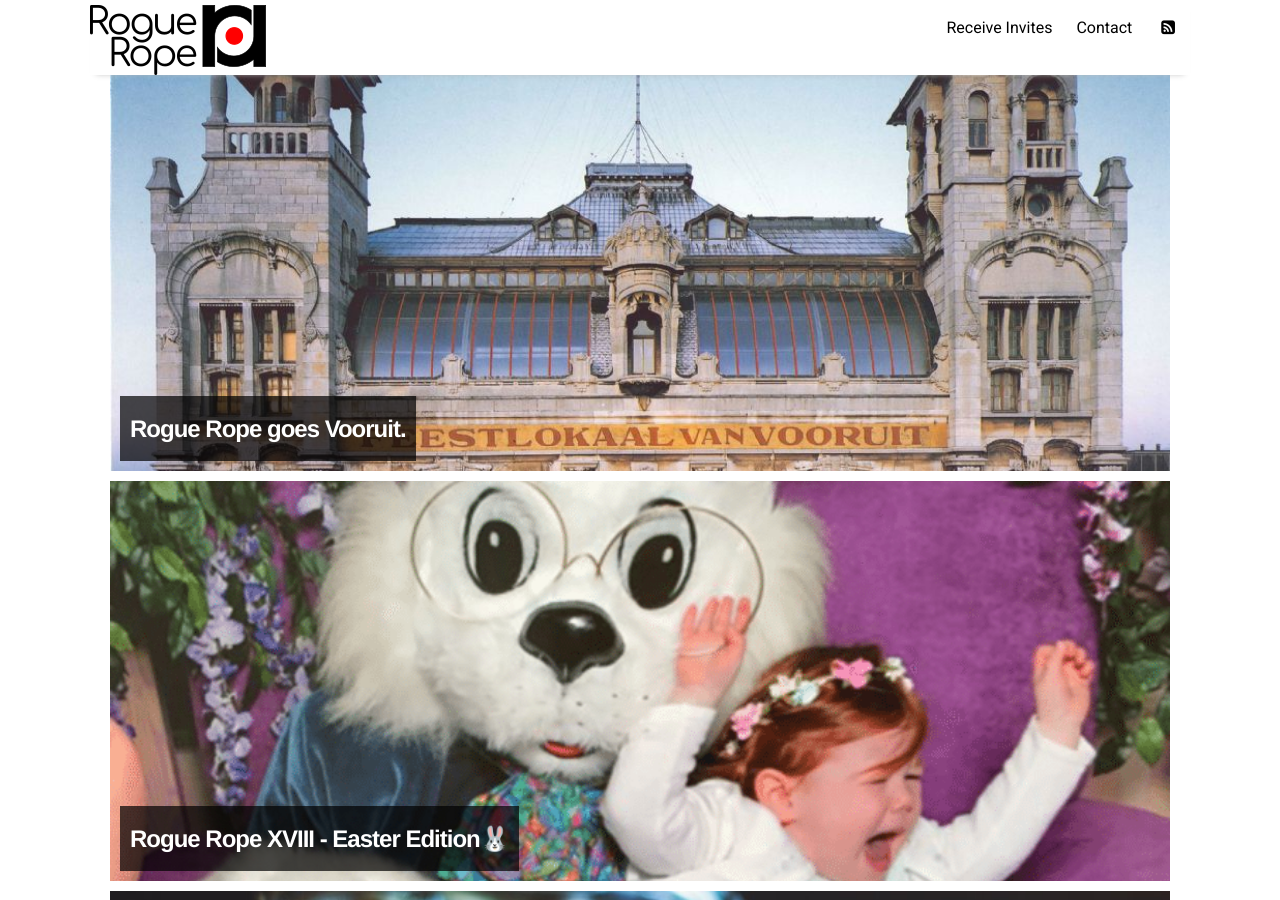
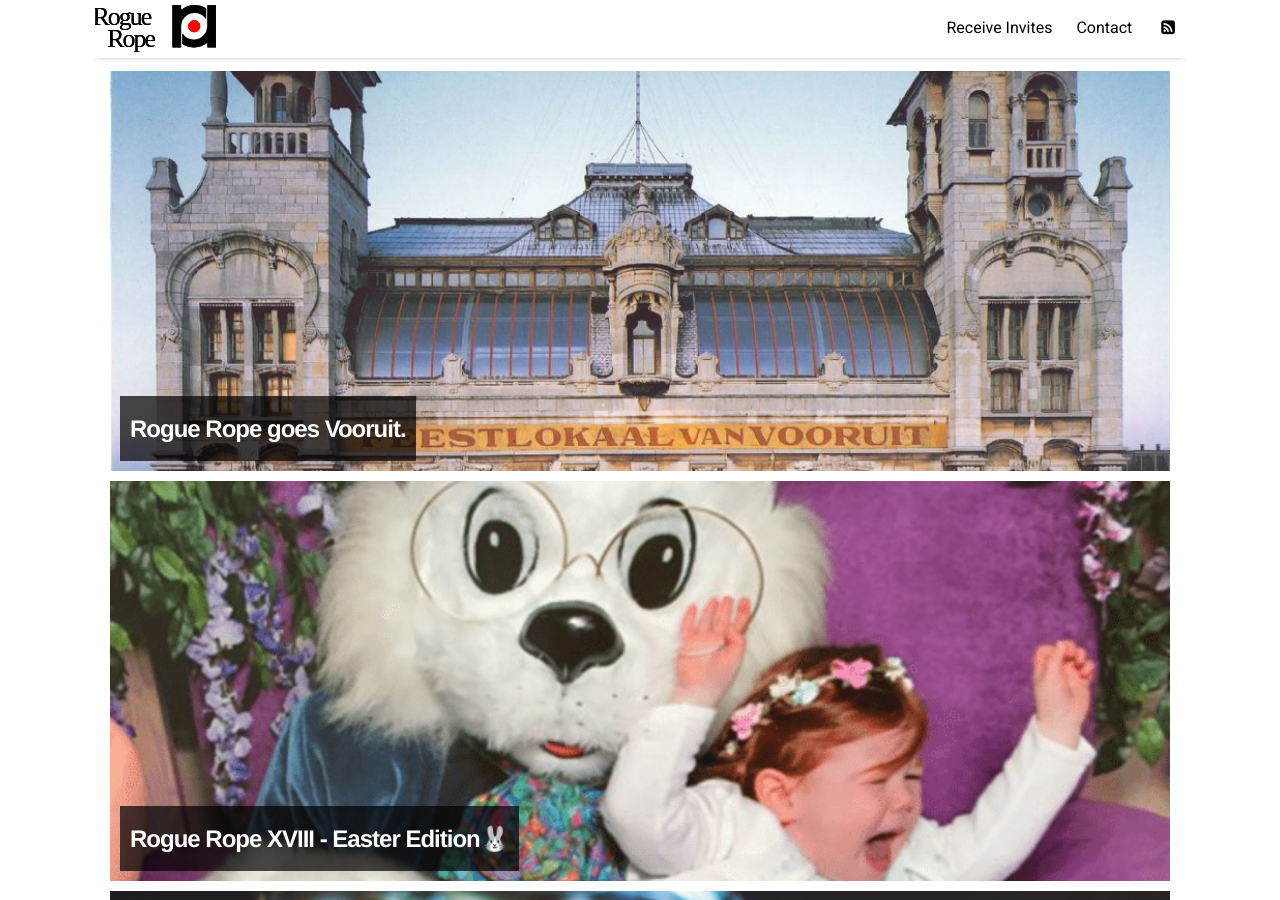
Before and after one commit to RogueRope/RogueRope, a Jekyll site: the page built from index.html, in a window 1280 px wide and 900 px high. Built offline with Jekyll 4.4.1, drawn with Linux system fonts in a browser that asks for light colours; nearby versions of some CDN libraries; the list of posts is cut into pages by our own code; comment, search, counter and statistics services are not loaded.

Commit message:
Logo upgrade to svg

```diff
--- a/_includes/header.html
+++ b/_includes/header.html
@@ -1,6 +1,6 @@
 <header class="site-header">
 
-  <a href="/"><img src="/assets/img/logo_176_70.png"></a>
+  <a href="/"><img src="/assets/img/biglogo.svg" style="height: 3em;margin: 0.3em;"></a>
   <nav class="menu-list">
     {% for item in site.data.settings.menu %}
       <a href="{{ site.github.url }}/{{ item.folder }}/{{ item.file }}" class="menu-link">{{ item.name }}</a>
```
Also changed, not shown: assets/img/biglogo.svg (added).
